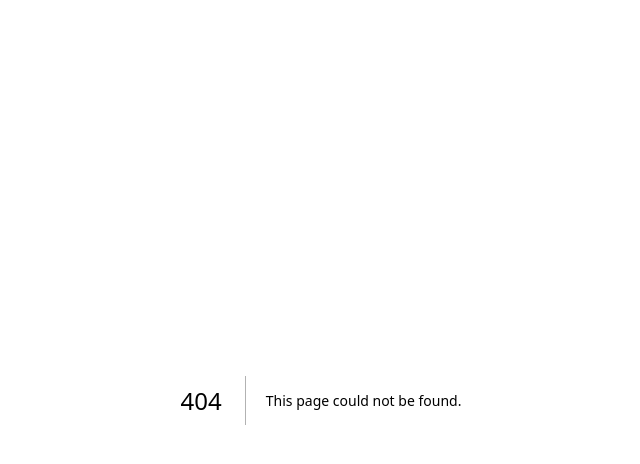
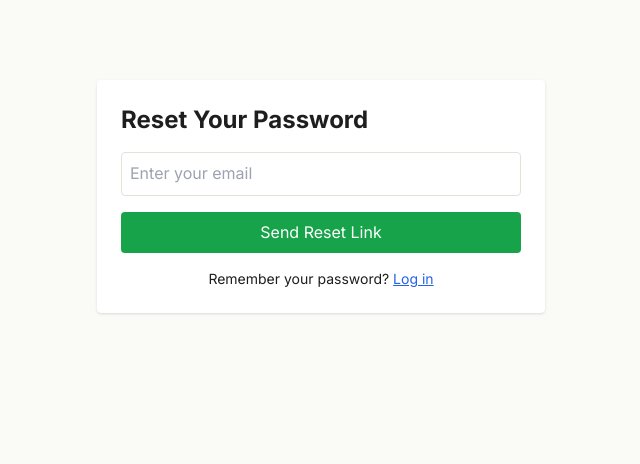
Before and after one commit to hammadkhan36/Deskscrolls, a Next.js app: page /forgot-password in a window 1280 px wide. Before the commit this address had no page. Shown: the top 464 px of the page, without its empty margins (319-959 px from the left). Built offline with nearby package versions, Linux system fonts and the light colour scheme; no server answers; a web font is replaced by a local one.

Commit message:
forget password setup

```diff
--- /dev/null
+++ b/app/forgot-password/page.tsx
@@ -0,0 +1,62 @@
+'use client'
+
+import { useState } from 'react'
+import { createClient } from '@/lib/supabase/client'
+import Link from 'next/link'
+
+export default function ForgotPasswordPage() {
+  const [email, setEmail] = useState('')
+  const [error, setError] = useState('')
+  const [message, setMessage] = useState('')
+  const [loading, setLoading] = useState(false)
+  const supabase = createClient()
+
+  const handleResetRequest = async (e: React.FormEvent) => {
+    e.preventDefault()
+    setLoading(true)
+    setError('')
+    setMessage('')
+
+    const { error } = await supabase.auth.resetPasswordForEmail(email, {
+      redirectTo: `${window.location.origin}/reset-password`,
+    })
+
+    if (error) {
+      setError(error.message)
+    } else {
+      setMessage('Password reset link sent! Check your email.')
+    }
+    setLoading(false)
+  }
+
+  return (
+    <div className="max-w-md mx-auto mt-20 p-6 bg-white shadow rounded">
+      <h1 className="text-2xl font-bold mb-4">Reset Your Password</h1>
+      {error && <div className="bg-red-100 text-red-700 p-2 rounded mb-3">{error}</div>}
+      {message && <div className="bg-green-100 text-green-700 p-2 rounded mb-3">{message}</div>}
+      <form onSubmit={handleResetRequest} className="space-y-4">
+        <input
+          type="email"
+          placeholder="Enter your email"
+          value={email}
+          onChange={(e) => setEmail(e.target.value)}
+          className="w-full border p-2 rounded"
+          required
+        />
+        <button
+          type="submit"
+          disabled={loading}
+          className="w-full bg-green-600 text-white p-2 rounded hover:bg-green-700 disabled:opacity-50"
+        >
+          {loading ? 'Sending...' : 'Send Reset Link'}
+        </button>
+      </form>
+      <p className="mt-4 text-sm text-center">
+        Remember your password?{' '}
+        <Link href="/login" className="text-blue-600 underline">
+          Log in
+        </Link>
+      </p>
+    </div>
+  )
+}
--- a/app/globals.css
+++ b/app/globals.css
@@ -131,3 +131,14 @@ body {
 .embed-responsive.ratio-1-1 {
   padding-bottom: 100%;
 }
+
+
+
+
+
+/* DeskScrolls – fix bullet list gap due to nested <p> inside <li> */
+.prose ul li > p,
+.prose ol li > p {
+  margin-top: 0;
+  margin-bottom: 0;
+}
--- a/app/layout.tsx
+++ b/app/layout.tsx
@@ -42,7 +42,7 @@ export default function RootLayout({ children }: { children: React.ReactNode })
           rel="stylesheet"
         />
       </head>
-      <body>{children}</body>
+      <body suppressHydrationWarning>{children}</body>
     </html>
   )
 }
--- a/app/login/page.tsx
+++ b/app/login/page.tsx
@@ -165,6 +165,11 @@ export default function LoginPage() {
       <p className="mt-4 text-sm">
         Don't have an account? <Link href="/signup" className="text-blue-600 underline">Sign up</Link>
       </p>
+      <p className="mt-2 text-sm text-right">
+  <Link href="/forgot-password" className="text-blue-600 underline">
+    Forgot Password?
+  </Link>
+</p>
     </div>
   )
 }
--- /dev/null
+++ b/app/reset-password/page.tsx
@@ -0,0 +1,68 @@
+'use client'
+
+import { useEffect, useState } from 'react'
+import { createClient } from '@/lib/supabase/client'
+import { useRouter } from 'next/navigation'
+
+export default function ResetPasswordPage() {
+  const [password, setPassword] = useState('')
+  const [error, setError] = useState('')
+  const [message, setMessage] = useState('')
+  const [loading, setLoading] = useState(false)
+  const router = useRouter()
+  const supabase = createClient()
+
+  useEffect(() => {
+    // Check if we have a valid session (via hash or stored tokens)
+    supabase.auth.onAuthStateChange(async (event, session) => {
+      if (event === 'PASSWORD_RECOVERY') {
+        // This event fires when the user arrives with a valid recovery link
+      }
+    })
+  }, [])
+
+  const handleResetPassword = async (e: React.FormEvent) => {
+    e.preventDefault()
+    setLoading(true)
+    setError('')
+    setMessage('')
+
+    const { error } = await supabase.auth.updateUser({ password })
+
+    if (error) {
+      setError(error.message)
+    } else {
+      setMessage('Password successfully updated! Redirecting...')
+      setTimeout(() => {
+        router.push('/admin')
+      }, 2000)
+    }
+    setLoading(false)
+  }
+
+  return (
+    <div className="max-w-md mx-auto mt-20 p-6 bg-white shadow rounded">
+      <h1 className="text-2xl font-bold mb-4">Set New Password</h1>
+      {error && <div className="bg-red-100 text-red-700 p-2 rounded mb-3">{error}</div>}
+      {message && <div className="bg-green-100 text-green-700 p-2 rounded mb-3">{message}</div>}
+      <form onSubmit={handleResetPassword} className="space-y-4">
+        <input
+          type="password"
+          placeholder="New Password (min. 6 characters)"
+          value={password}
+          onChange={(e) => setPassword(e.target.value)}
+          className="w-full border p-2 rounded"
+          required
+          minLength={6}
+        />
+        <button
+          type="submit"
+          disabled={loading}
+          className="w-full bg-green-600 text-white p-2 rounded hover:bg-green-700 disabled:opacity-50"
+        >
+          {loading ? 'Updating...' : 'Reset Password'}
+        </button>
+      </form>
+    </div>
+  )
+}
--- a/app/setups/[slug]/page.tsx
+++ b/app/setups/[slug]/page.tsx
@@ -264,7 +264,7 @@ export default async function PostPage({ params }: { params: Promise<{ slug: str
         className="min-h-screen bg-[#FAFAF7] pt-8 pb-16"
         style={{ fontFamily: 'Inter, system-ui, sans-serif' }}
       >
-        <div className="max-w-3xl mx-auto px-4 sm:px-6">
+        <div className="max-w-4xl mx-auto px-4 sm:px-6">
 
 
 
@@ -312,13 +312,16 @@ export default async function PostPage({ params }: { params: Promise<{ slug: str
       <Link
         key={cat.category.id}
         href={`/setups?category=${cat.category.slug}`}
-        className="text-xs font-semibold uppercase tracking-wider text-[#D97742] hover:text-[#B85C2E] transition-colors"
+        className="text-xs font-semibold uppercase tracking-wider text-[#D97742]
+         hover:text-[#B85C2E] transition-colors"
       >
         {cat.category.name}
       </Link>
     ))}
   </div>
 )}
+
+
 
 
           {/* ── Title block ── */}
@@ -340,7 +343,7 @@ export default async function PostPage({ params }: { params: Promise<{ slug: str
           </div>
 
           {/* ── Main content card ── */}
-          <div className="bg-white border border-[#E6E1D8] rounded-xl p-6 sm:p-8 mb-10 shadow-[0_2px_12px_rgba(0,0,0,0.05)]">
+          <div className="bg-white border  border-[#D97742] rounded-xl p-6 sm:p-8 mb-10 shadow-[0_2px_12px_rgba(0,0,0,0.05)]">
             {/* {setup.content && (
               <div
                 className="prose prose-neutral max-w-none text-[#1E1E1E]
@@ -359,7 +362,8 @@ export default async function PostPage({ params }: { params: Promise<{ slug: str
     className="prose prose-neutral max-w-none text-[#1E1E1E]
       prose-headings:font-bold prose-headings:text-[#1E1E1E]
       prose-a:text-[#D97742] hover:prose-a:text-[#B85C2E]
-      prose-blockquote:border-l-[#D97742] prose-blockquote:text-[#6B6B6B]"
+      prose-blockquote:border-4-[#D97742] prose-blockquote:text-[#6B6B6B]
+      "
   >
     <EmbedRenderer content={setup.content} />
   </div>
```
